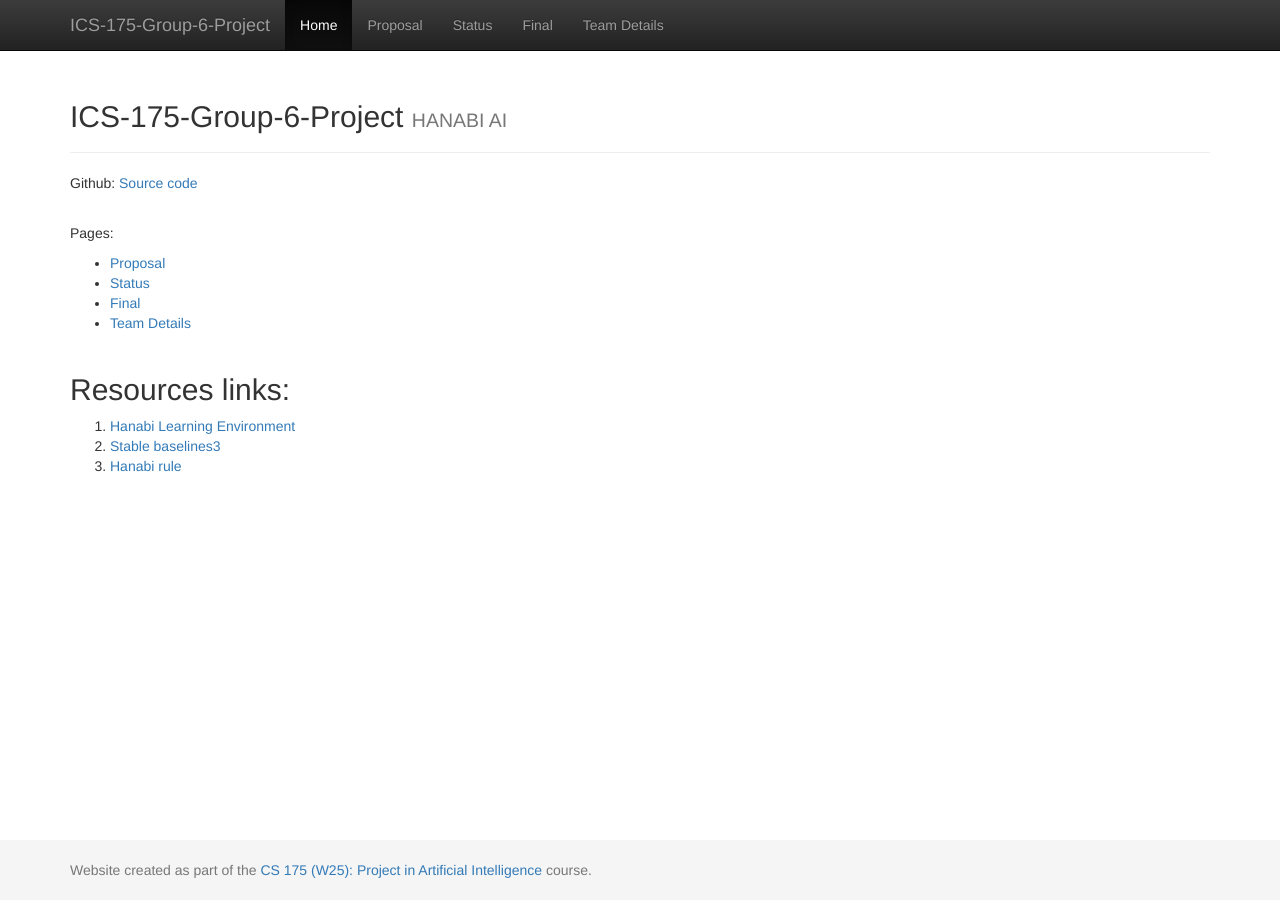
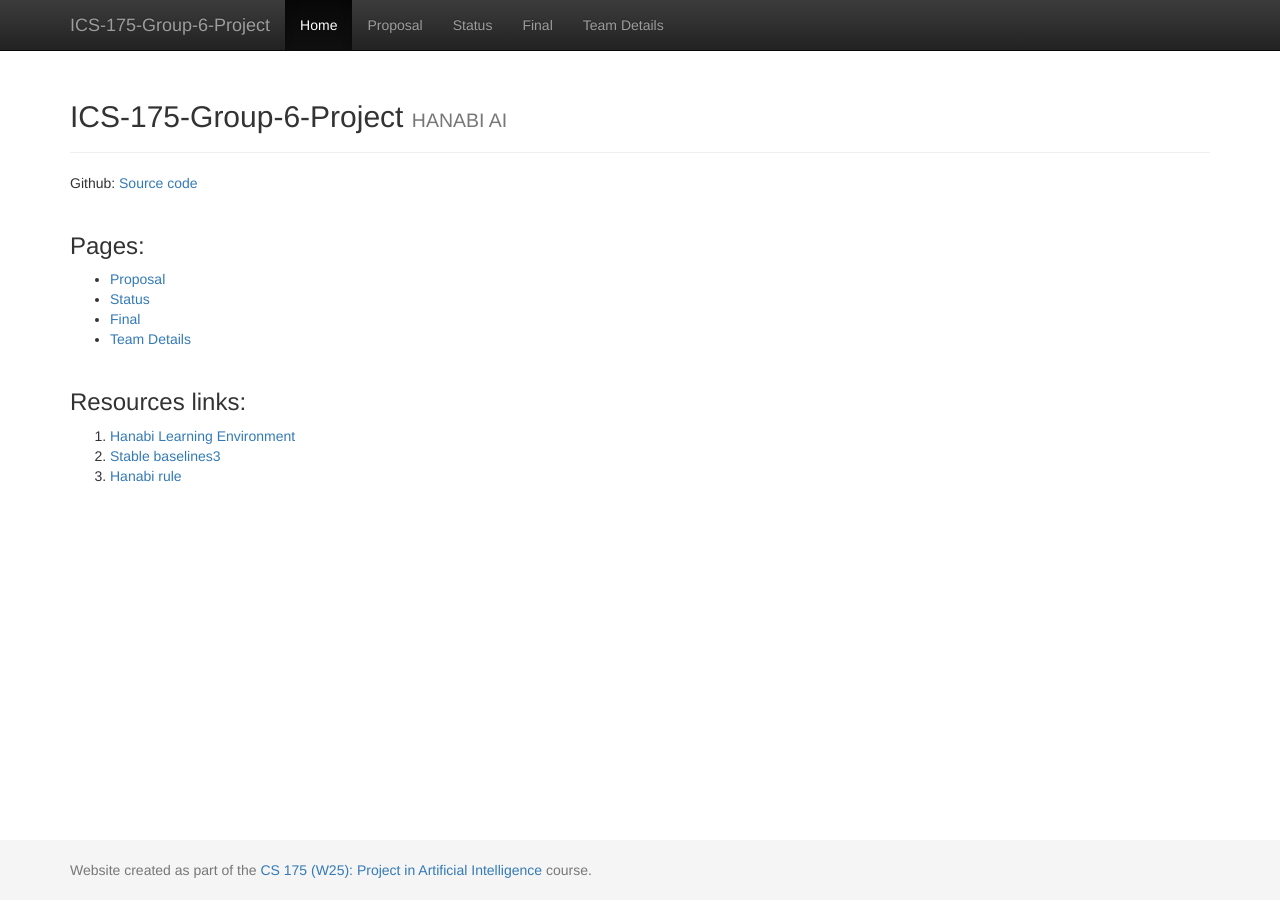
Before and after one commit to pddpdd20020105/ICS-175-fireworker, a Jekyll site: the page built from docs/index.md, in a window 1280 px wide. Built offline with Jekyll 4.4.1, drawn with Linux system fonts in a browser that asks for light colours.

```diff
--- a/docs/index.md
+++ b/docs/index.md
@@ -15,7 +15,7 @@ Pages:
 <br>
 <br>
 
-## Resources links:
+### Resources links:
 1. [Hanabi Learning Environment](https://github.com/google-deepmind/hanabi-learning-environment?tab=readme-ov-file)
 2. [Stable baselines3](https://github.com/DLR-RM/stable-baselines3)
 3. [Hanabi rule](https://github.com/Hanabi-Live/hanabi-live/blob/main/docs/rules.md)
```
Also changed, not shown: other parts of docs/index.md (+1 -1 lines).
